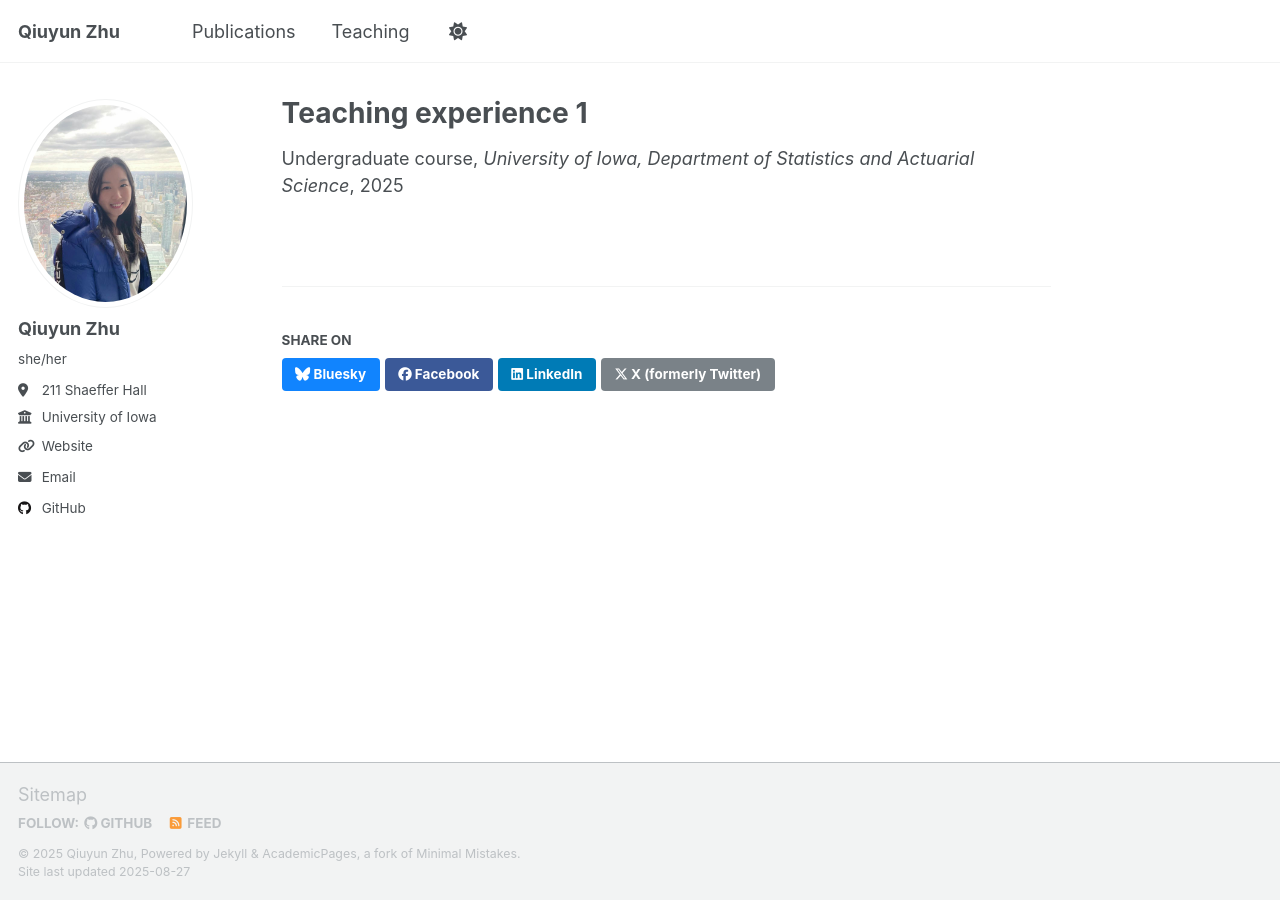
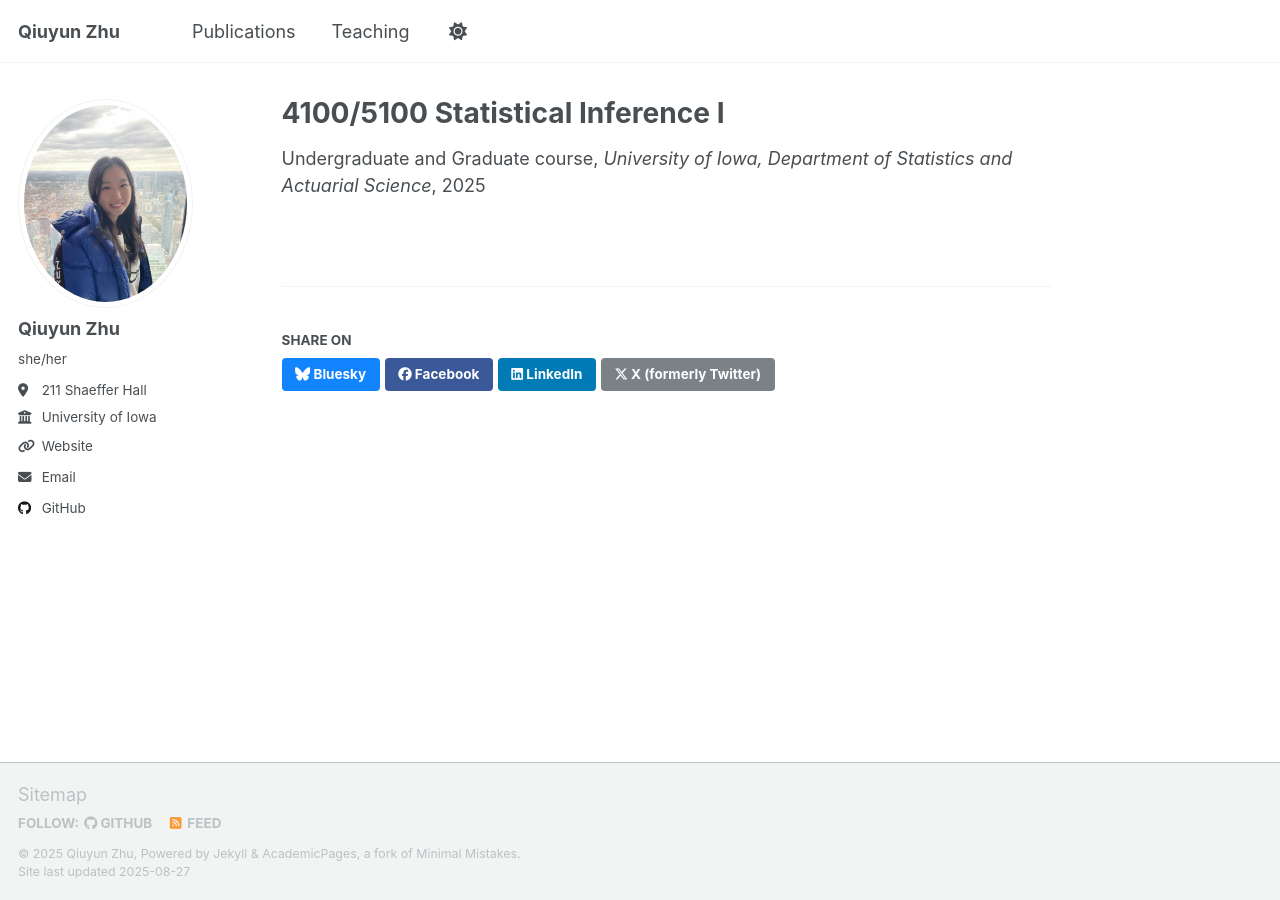
Before and after one commit to rachelwho/rachelwho.github.io, a Jekyll site: the page built from _teaching/2025-fall-teaching-1.md, in a window 1280 px wide. Built offline with Jekyll 4.4.1, drawn with Linux system fonts in a browser that asks for light colours; a script that is not in the unit is left out.

Commit message:
Update 2025-fall-teaching-1.md

```diff
--- a/_teaching/2025-fall-teaching-1.md
+++ b/_teaching/2025-fall-teaching-1.md
@@ -1,7 +1,7 @@
 ---
-title: "Teaching experience 1"
+title: "4100/5100 Statistical Inference I"
 collection: teaching
-type: "Undergraduate course"
+type: "Undergraduate and Graduate course"
 permalink: /teaching/2025-fall-teaching-1
 venue: "University of Iowa, Department of Statistics and Actuarial Science"
 date: 2025-08-25
```
